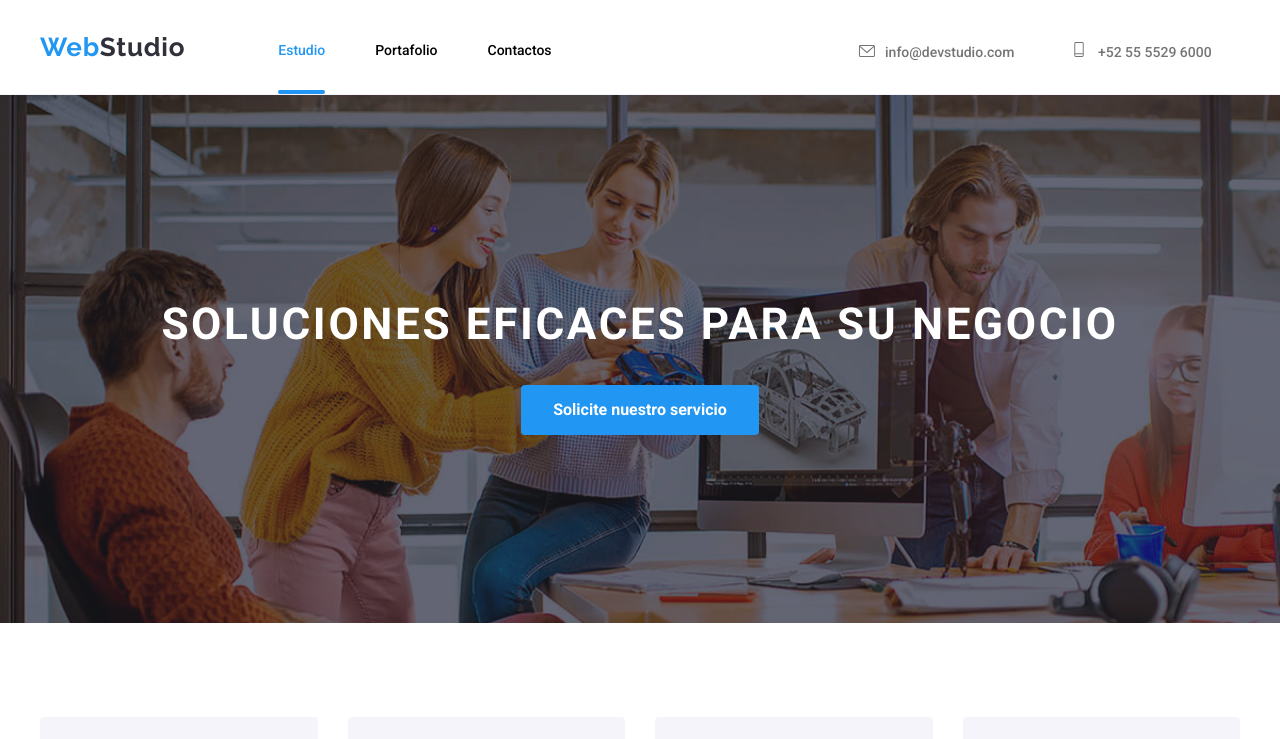
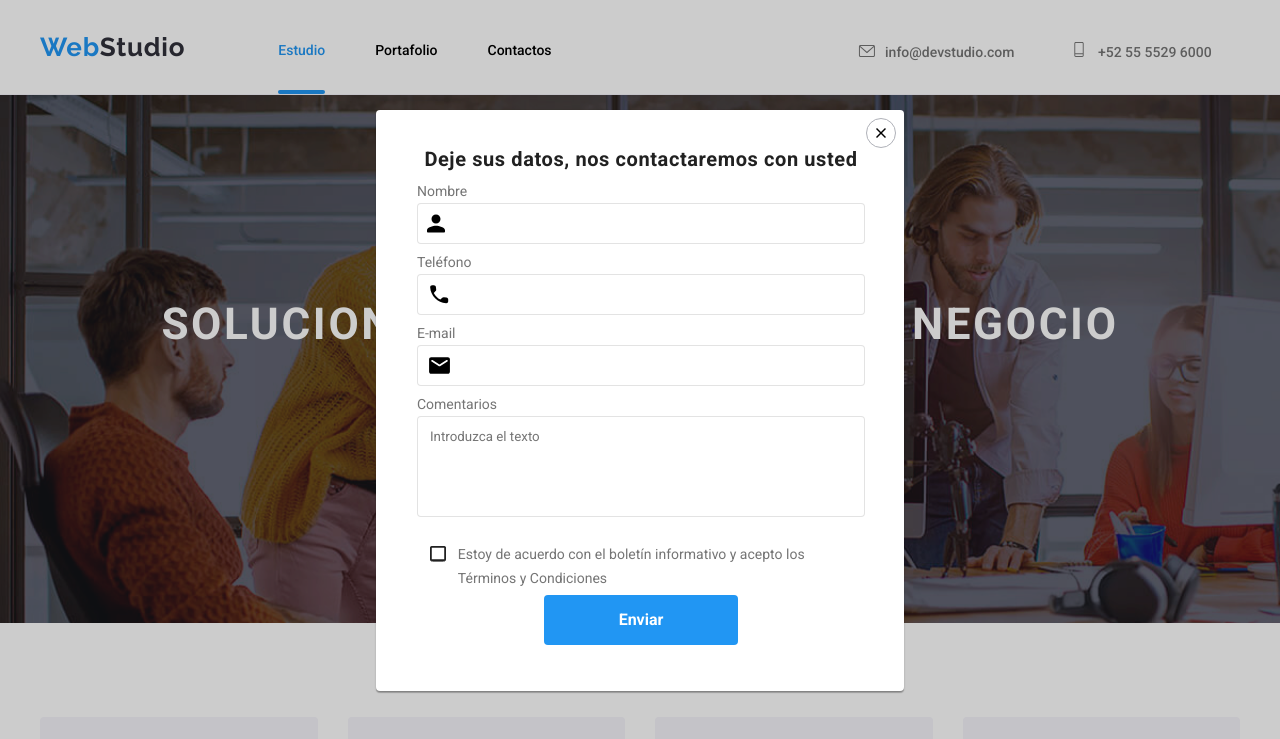
Before and after one commit to FredyBarajas/goit-markup-hw-07, a plain HTML site: page index.html in a window 1280 px wide. Both pictures are taken after a click on the button "Solicite nuestro servicio". Shown: the top 739 px of the page. Drawn offline with Linux system fonts and the light colour scheme.

Commit message:
modal window

```diff
--- a/index.html
+++ b/index.html
@@ -17,32 +17,34 @@
     />
   </head>
   <body class="body">
-    <!-- <div class="backdrop is-hidden" data-modal>
-      <div class="modal">
+    <div class="backdrop is-hidden" data-modal>
+      <div class="backdrop_modal">
         <form name="contacts" class="form">
-          <h3 class="title-3">Deje sus datos, nos contactaremos con usted</h3>
-          <label class="modal_label">
+          <h3 class="form_title">
+            Deje sus datos, nos contactaremos con usted
+          </h3>
+          <label class="form_label">
             Nombre
             <svg class="form_icon" width="18" height="25">
               <use href="./images/icons.svg#icon-Human"></use>
             </svg>
             <input name="name" type="text" class="form_input" autofocus />
           </label>
-          <label class="modal_label">
+          <label class="form_label">
             Teléfono
             <svg class="form_icon" width="25" height="25">
               <use href="./images/icons.svg#icon-form-phone"></use>
             </svg>
             <input name="tel" type="tel" class="form_input" />
           </label>
-          <label class="modal_label">
+          <label class="form_label">
             E-mail
             <svg class="form_icon" width="25" height="25">
               <use href="./images/icons.svg#icon-mail"></use>
             </svg>
             <input name="mail" type="email" class="form_input" />
           </label>
-          <label class="modal_label">
+          <label class="form_label">
             Comentarios
             <textarea
               name="feedback"
@@ -52,22 +54,22 @@
             ></textarea>
           </label>
           <label class="form_check">
-            <input type="checkbox" name="acept" class="custom-checkbox" />
+            <input type="checkbox" name="acept" class="form_custom-checkbox" />
             <p>
               Estoy de acuerdo con el boletín informativo y acepto los Términos
               y Condiciones
             </p>
           </label>
-          <button type="submit" class="button">Enviar</button>
+          <button type="submit" class="form_button">Enviar</button>
         </form>
-        <a href="" class="icon" data-modal-close>
+        <a href="" class="form_close" data-modal-close>
           <svg width="10" heiht="10">
             <use href="./images/icons.svg#icon-close"></use>
           </svg>
         </a>
       </div>
     </div>
-     -->
+
     <header class="header container">
       <ul class="list header_list">
         <li>
--- /dev/null
+++ b/sass/components/_backdrop.scss
@@ -0,0 +1,40 @@
+.is-hidden {
+  visibility: hidden;
+  opacity: 0;
+  pointer-events: none;
+}
+
+@keyframes open-modal {
+  0% {
+    transform: scale(0);
+  }
+  100% {
+    transform: scale(1);
+  }
+}
+
+.backdrop {
+  background-color: rgba(0, 0, 0, 0.2);
+  display: flex;
+  position: fixed;
+  width: 100vw;
+  height: 100vh;
+  top: 0;
+  left: 0;
+  z-index: 100;
+  justify-content: center;
+  align-items: center;
+
+  &_modal {
+    background-color: rgba(255, 255, 255, 1);
+    position: absolute;
+    width: 528px;
+    height: 581px;
+    animation-duration: 1500ms;
+    animation-name: open-modal;
+    box-shadow: 0 2px 1px 0 rgba(0, 0, 0, 0.2), 0 1px 1px rgba(0, 0, 0, 0.14),
+      0 1px 3px 0 rgba(0, 0, 0, 0.12);
+    animation-timing-function: cubic-bezier(0.4, 0, 0.2, 1);
+    border-radius: 4px;
+  }
+}
--- /dev/null
+++ b/sass/components/_form.scss
@@ -0,0 +1,119 @@
+.form {
+  display: flex;
+  flex-direction: column;
+  padding: 38.5px 39px 41.5px 41px;
+  align-items: center;
+  &_title {
+    font-size: 20px;
+    font-weight: 700;
+    line-height: 23px;
+    letter-spacing: 0.03em;
+    text-align: center;
+    color: rgba(33, 33, 33, 1);
+    margin-bottom: 12px;
+  }
+  &_icon {
+    position: absolute;
+    left: 10px;
+    bottom: 8px;
+    z-index: 101;
+  }
+  &_textarea {
+    font-family: inherit;
+    padding-top: 12px;
+    padding-right: 12px;
+    padding-bottom: 12px;
+    border: #21212120 solid 1px;
+    border-radius: 4px;
+    margin-top: 4px;
+    position: relative;
+    resize: none;
+    outline: none;
+    color: black;
+    padding-left: 12px;
+  }
+  &_check {
+    display: flex;
+    padding-left: 13px;
+    padding-right: 12px;
+    margin-top: 16px;
+    line-height: 1.71em;
+    color: getColor(text);
+  }
+  &_button {
+    @extend .button;
+    margin-top: 4px;
+    padding: 10px 75px;
+    line-height: 1.875em;
+  }
+}
+
+.form_label {
+  display: flex;
+  flex-direction: column;
+  margin-bottom: 10px;
+  position: relative;
+  width: 100%;
+  color: getColor(text);
+  &:focus-within {
+    border-color: getColor(selected);
+    fill: getColor(selected);
+  }
+}
+
+.form_input {
+  padding-left: 35px;
+  padding-top: 12px;
+  padding-right: 12px;
+  padding-bottom: 12px;
+  border: #21212120 solid 1px;
+  border-radius: 4px;
+  margin-top: 4px;
+  position: relative;
+  resize: none;
+  outline: none;
+  color: black;
+  &:focus-within {
+    border-color: getColor(selected);
+    fill: getColor(selected);
+  }
+}
+
+.form_custom-checkbox {
+  display: flex;
+  position: relative;
+  outline: none;
+  width: 20px;
+  height: 16px;
+  margin-right: 12px;
+  margin-top: 3px;
+  &::after {
+    content: '';
+    height: 16px;
+    width: 16px;
+    background-image: url(../images/chekoff.svg);
+    position: absolute;
+    background-repeat: no-repeat;
+    background-size: contain;
+  }
+  &:checked::after {
+    background-image: url(../images/checkon.svg);
+  }
+}
+
+.form_close {
+  border-radius: 50%;
+  border: getColor(icons) solid 1px;
+  width: 30px;
+  height: 30px;
+  display: inline-flex;
+  position: absolute;
+  justify-content: center;
+  right: 8px;
+  top: 8px;
+
+  &:hover,
+  &:focus {
+    fill: getColor(selected);
+  }
+}
--- a/sass/main.scss
+++ b/sass/main.scss
@@ -14,6 +14,8 @@
 @import 'components/card';
 @import 'components/footer';
 @import 'components/grid';
+@import 'components/backdrop';
+@import 'components/form';
 
 *,
 *::before,
```
Also changed, not shown: css/main.min.css, 1 other file.
